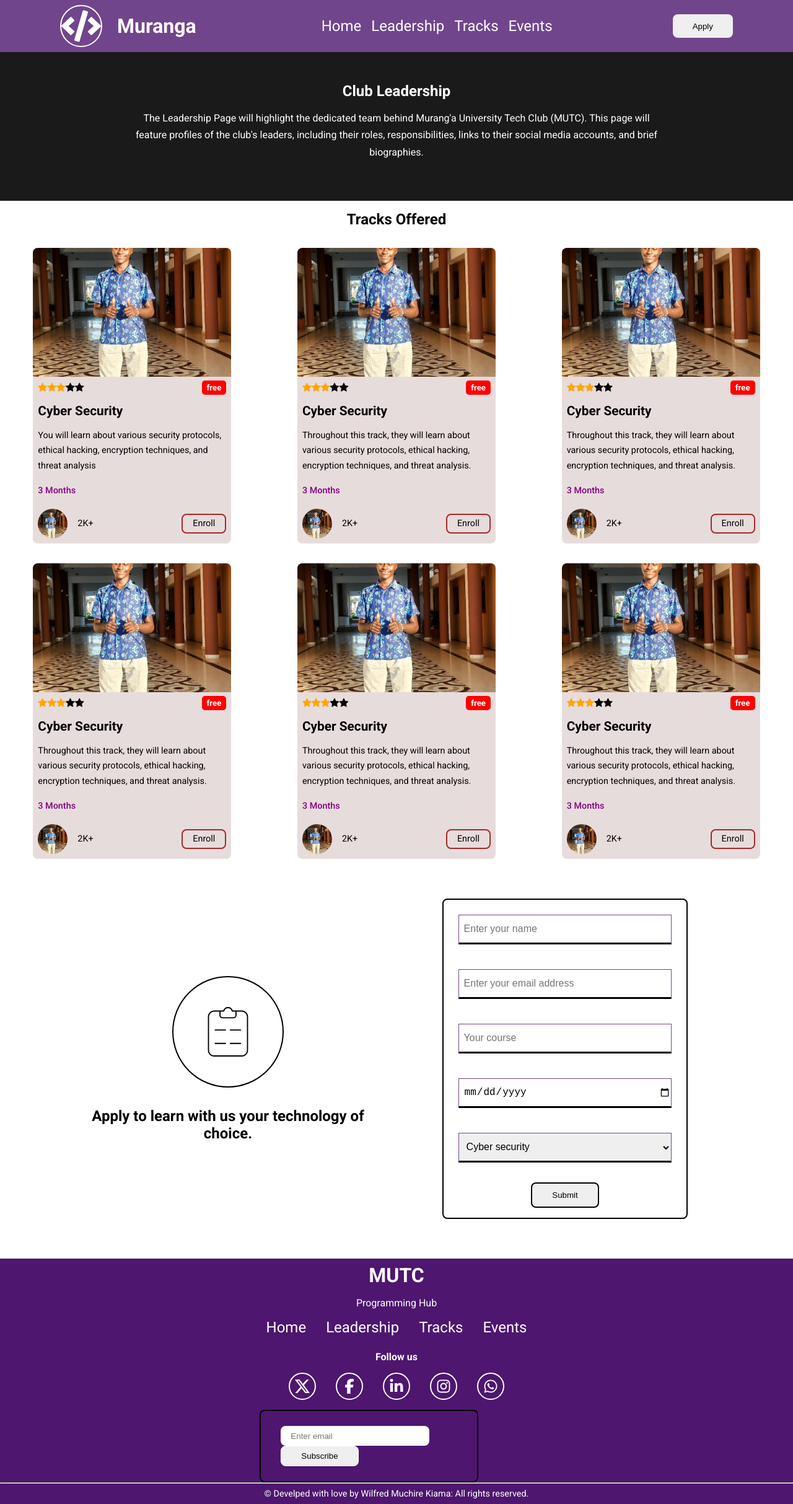
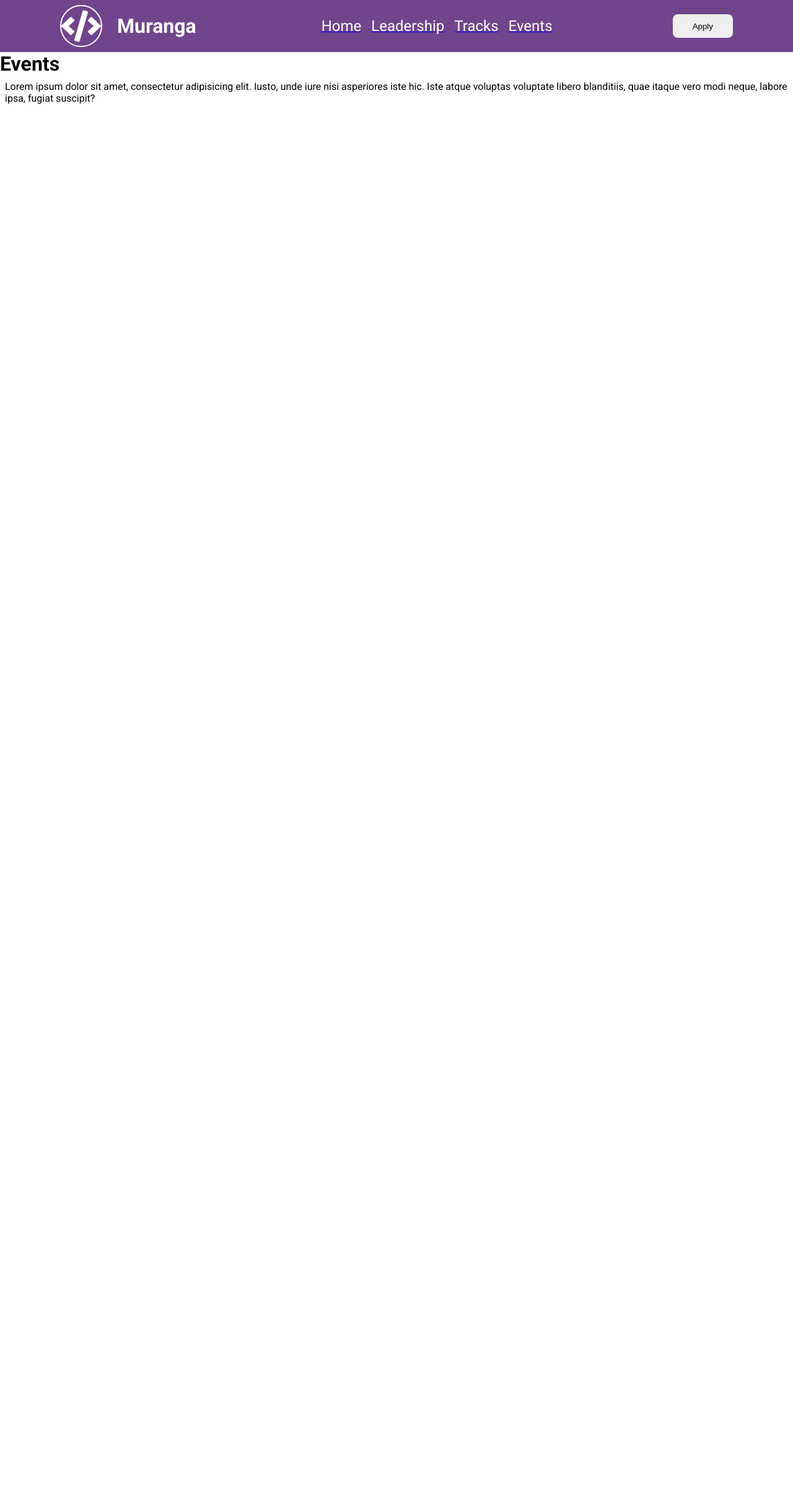
Before and after one commit to JulieWilly/muranga-university-programming-club_website, a React (Vite) app: page /events in a window 1280 px wide. Shown: the whole page at 62% size. After the commit the page ends 800 px from the top, so only its background shows below. Built offline with nearby package versions, Linux system fonts and the light colour scheme.

Commit message:
adding the event sections page

```diff
--- a/package.json
+++ b/package.json
@@ -12,7 +12,8 @@
   "dependencies": {
     "react": "^18.2.0",
     "react-dom": "^18.3.1",
-    "react-icons": "^5.2.1"
+    "react-icons": "^5.2.1",
+    "react-router-dom": "^6.23.1"
   },
   "devDependencies": {
     "@types/react": "^18.2.66",
--- a/src/App.jsx
+++ b/src/App.jsx
@@ -1,22 +1,23 @@
-
+import {BrowserRouter, Routes, Route} from "react-router-dom"
 import './App.css'
 import Header from './components/Header/Header'
-import Heros from './components/Header/Heros'
-import Testimonials from './components/Header/Testimonials'
-import HeaderAbout from './components/Header/HeaderAbout'
-import Footer from './components/Header/Footer'
 import Leadership from './pages/Leadership/Leadership'
 import Tracks from './pages/Tracks/Tracks'
+import Events from './pages/Events/Events'
 
 const App = () => {
   return (<>
+  <BrowserRouter>
     <Header/>
-    <Tracks />
-    {/* <Heros/>
-    <HeaderAbout />
-    <Testimonials />
-    <Footer/> */}
-    {/* < Leadership/> */}
+    <Routes>
+      {/* <Route path="/" element={<Header/>} /> */}
+      <Route path="/leadership" element={< Leadership/>} />
+      <Route path="/tracks" element={<Tracks/>} />
+      <Route path="/events" element={<Events/>} />
+    </Routes>
+  </BrowserRouter>
+
+
 
   </>)
 }
--- a/src/components/Header/Footer.jsx
+++ b/src/components/Header/Footer.jsx
@@ -33,7 +33,7 @@ const Footer = () => {
             <SocialIcons />
             <Form/>
         <hr />
-        <p className="footer_note">&copy; Develped with love by Wilfred Muchire Kiama: All rights reserved.</p>
+        <p className="footer_note">&copy; Developed with love by Wilfred Muchire Kiama: All rights reserved.</p>
 
         </div>
     </sections>)
--- a/src/components/Header/Header.jsx
+++ b/src/components/Header/Header.jsx
@@ -1,6 +1,8 @@
 import React from 'react';
 import './homeSection.css'
 import NavigationLinks from './NavigationLinks';
+import Tracks from '../../pages/Tracks/Tracks';
+import { Link } from 'react-router-dom'
 
 import { FaCode } from "react-icons/fa"
 
@@ -23,10 +25,10 @@ const Header = () => {
                 <Logo logo={<FaCode/>} label="Muranga"/>
             </div>
             <div className='links'>
-                <NavigationLinks label="Home"/>
-                <NavigationLinks label="Leadership"/>
-                <NavigationLinks label="Tracks"/>
-                <NavigationLinks label="Events"/>
+                <Link to="/"><NavigationLinks label="Home"/></Link>
+                <Link to='/leadership'><NavigationLinks label="Leadership"/></Link>
+                <Link to='/tracks'><NavigationLinks label="Tracks"/></Link>
+                <Link to='/events'><NavigationLinks label="Events"/></Link>
             </div>
             <button>Apply</button>
         </div>
--- a/src/components/Header/NavigationLinks.jsx
+++ b/src/components/Header/NavigationLinks.jsx
@@ -1,5 +1,6 @@
 import './homeSection.css'
 import { FaCode } from "react-icons/fa"
+import { Link } from 'react-router-dom'
 
 const NavigationLinks = ({label}) => {
     return (
--- a/src/pages/Events/Events.jsx
+++ b/src/pages/Events/Events.jsx
@@ -1,6 +1,7 @@
 const Events = () => {
     return <>
         <h1>Events</h1>
+        <p>Lorem ipsum dolor sit amet, consectetur adipisicing elit. Iusto, unde iure nisi asperiores iste hic. Iste atque voluptas voluptate libero blanditiis, quae itaque vero modi neque, labore ipsa, fugiat suscipit?</p>
     </>
 }
 export default Events
```
Also changed, not shown: src/pages/Home/Home.jsx (added), 1 other file (tests, documents, lock files or other folders).
